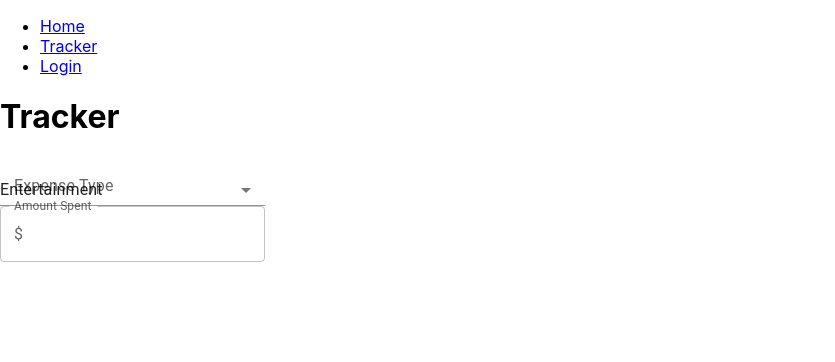
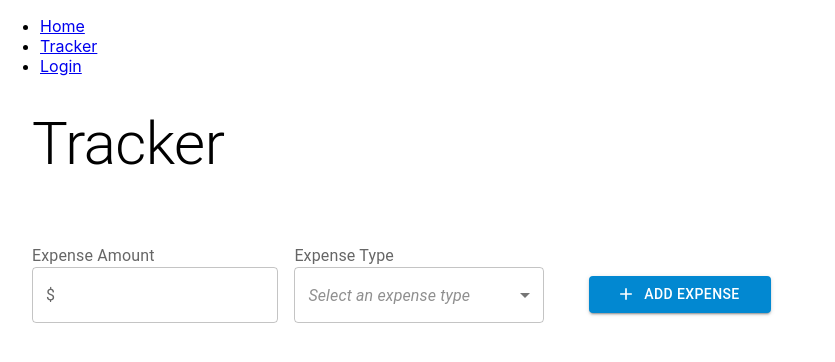
Before and after one commit to Shortii/Finance-Tracker, a React (Create React App) app: page /tracker in a window 1280 px wide. Shown: the top 362 px of the page, without its empty margins (0-835 px from the left). Built offline with nearby package versions, Linux system fonts and the light colour scheme.

Commit message:
add basic styling for tracker page

```diff
--- a/package.json
+++ b/package.json
@@ -5,13 +5,12 @@
   "dependencies": {
     "@emotion/react": "^11.10.4",
     "@emotion/styled": "^11.10.4",
+    "@mui/icons-material": "^5.10.6",
     "@mui/material": "^5.10.7",
     "@testing-library/jest-dom": "^5.16.5",
     "@testing-library/react": "^13.4.0",
     "@testing-library/user-event": "^13.5.0",
-    "bootstrap": "^5.2.1",
     "react": "^18.2.0",
-    "react-bootstrap": "^2.5.0",
     "react-dom": "^18.2.0",
     "react-router-dom": "^6.4.1",
     "react-scripts": "^5.0.1",
--- /dev/null
+++ b/src/components/form-button-add.tsx
@@ -0,0 +1,26 @@
+import Box from "@mui/material/Box";
+import Button from "@mui/material/Button";
+import AddIcon from '@mui/icons-material/Add';
+import React from "react";
+
+const FormButtonAdd = ({ label }) => {
+    const handleButtonClick = (event) => {
+    }
+
+    return (
+        <Box>
+            <Button
+                variant="contained"
+                color="info"
+                startIcon={<AddIcon />}
+                fullWidth={true}
+                sx={{
+                    minWidth: 160,
+                }}>
+                {label}
+            </Button>
+        </Box >
+    );
+}
+
+export default FormButtonAdd;
--- /dev/null
+++ b/src/components/form-select-field.tsx
@@ -0,0 +1,37 @@
+import Box from "@mui/material/Box";
+import MenuItem from "@mui/material/MenuItem";
+import Select from "@mui/material/Select";
+import React, { useState } from "react";
+
+const FormSelectField = ({ arr, defaultText }) => {
+    const [value, setValue] = useState("");
+
+    const handleSelectValueChange = (event) => {
+        setValue(event.target.value);
+    }
+
+    return (
+        <Box>
+            <Select
+                value={value}
+                onChange={handleSelectValueChange}
+                displayEmpty
+                fullWidth={true}
+                sx={{
+                    minWidth: 250
+                }}
+            >
+                <MenuItem disabled value="">
+                    <em style={{ opacity: 0.5 }}>{defaultText}</em>
+                </MenuItem>
+                {Object.entries(arr).map(([key, val]) => {
+                    return (
+                        <MenuItem value={key}>{val.toString()}</MenuItem>
+                    );
+                })}
+            </Select>
+        </Box >
+    );
+}
+
+export default FormSelectField;
--- /dev/null
+++ b/src/components/form-text-field.tsx
@@ -0,0 +1,37 @@
+import Box from "@mui/material/Box";
+import InputAdornment from "@mui/material/InputAdornment";
+import TextField from "@mui/material/TextField";
+import React, { useState } from "react";
+
+const FormTextField = ({ adornment, errorMsg}) => {
+    const [value, setValue] = useState("");
+    const [error, setError] = useState(false);
+
+    const handleFieldValueChange = (event) => {
+        setValue(event.target.value);
+
+        // input validation for number
+        const isValueValid = isNaN(Number(value));
+        setError(isValueValid);
+    }
+
+    return (
+        <Box>
+            <TextField
+                error={error}
+                helperText={error ? errorMsg : ""}
+                value={value}
+                onChange={handleFieldValueChange}
+                fullWidth={true}
+                InputProps={{
+                    startAdornment: <InputAdornment position="start">{adornment}</InputAdornment>,
+                }}
+                sx={{
+                    minWidth: 100
+                }}
+            />
+        </Box >
+    );
+}
+
+export default FormTextField;
--- a/src/pages/Layout.tsx
+++ b/src/pages/Layout.tsx
@@ -1,6 +1,6 @@
 import React from "react";
 import { Outlet } from "react-router-dom";
-import Navbar from "../navigation/Navbar";
+import Navbar from "../navigation/navbar";
 
 const Layout = () => {
   return (
--- a/src/pages/Tracker.tsx
+++ b/src/pages/Tracker.tsx
@@ -1,47 +1,61 @@
-import { FormControl, InputAdornment, InputLabel, MenuItem, NativeSelect, TextField } from "@mui/material";
+import Box from "@mui/material/Box";
+import Button from "@mui/material/Button";
+import FormControl from "@mui/material/FormControl";
 import React from "react";
+import FormSelectField from "../components/form-select-field";
+import FormTextField from "../components/form-text-field";
+import Typography from "@mui/material/Typography";
+import FormLabel from "@mui/material/FormLabel";
+import Grid from "@mui/material/Grid";
+import FormButtonAdd from "../components/form-button-add";
 
-export default function Tracker() {
-    const [amount, setAmount] = React.useState("");
-    const [type, setType] = React.useState("");
-    const [amountError, setAmountError] = React.useState(false);
+const Tracker = () => {
+    const selectOptions = {
+        "entertainment": "Entertainment",
+        "food-and-drink": "Food & Drink",
+        "other": "Other"
+    };
+    return (
+        <Box sx={{ flexGrow: 1 }}>
+            <Typography
+                variant="h2"
+                component="h2"
+                sx={{
+                    margin: 4
+                }}>
+                Tracker
+            </Typography>
 
-    const handleAmountChange = (e) => {
-        setAmount(e.target.value);
-        !parseFloat(amount) ? setAmountError(true) : setAmountError(false);
-    }
+            <FormControl
+                sx={{
+                    margin: 4,
+                    display: "inline-flex"
+                }}>
+                <Grid container spacing={1}>
+                    <Grid
+                        xs={4}
+                        sx={{ padding: 1 }}>
+                        <FormLabel>Expense Amount</FormLabel>
+                        <FormTextField adornment={"$"} errorMsg={"Enter a valid amount"}/>
+                    </Grid>
 
-    const handleTypeChange = (e) => {
-        setType(e.target.value);
-    }
+                    <Grid
+                        xs={4}
+                        sx={{ padding: 1 }}>
+                        <FormLabel>Expense Type</FormLabel>
+                        <FormSelectField arr={selectOptions} defaultText={"Select an expense type"} />
+                    </Grid>
 
-    return (
-        <div>
-            <h1>
-                Tracker
-            </h1>
-            <FormControl>
-                <InputLabel>Expense Type</InputLabel>
-                <NativeSelect
-                    value={type}
-                    onChange={handleTypeChange}
-                >
-                    <option value={"entertainment"}>Entertainment</option>
-                    <option value={"food-drink"}>Food &#38; Drink</option>
-                    <option value={"other"}>Other</option>
-                </NativeSelect>
-                <TextField
-                    label="Amount Spent"
-                    error={amountError}
-                    helperText={amountError ? "Enter a valid number" : ""}
-                    value={amount}
-                    onChange={handleAmountChange}
-                    InputProps={{
-                        startAdornment: <InputAdornment position="start">$</InputAdornment>,
-                    }}
-                />
+                    <Grid
+                        xs={4}
+                        sx={{ padding: 5 }}>
+                        <FormButtonAdd label={"Add Expense"} />
+                    </Grid>
+                </Grid>
+
             </FormControl>
-
-        </div >
+        </Box >
     );
 }
+
+export default Tracker;
```
Also changed, not shown: src/App.js (+4 -4 lines), src/navigation/Navbar.css (deleted, +0 -7 lines), 1 other file (tests, documents, lock files or other folders).
